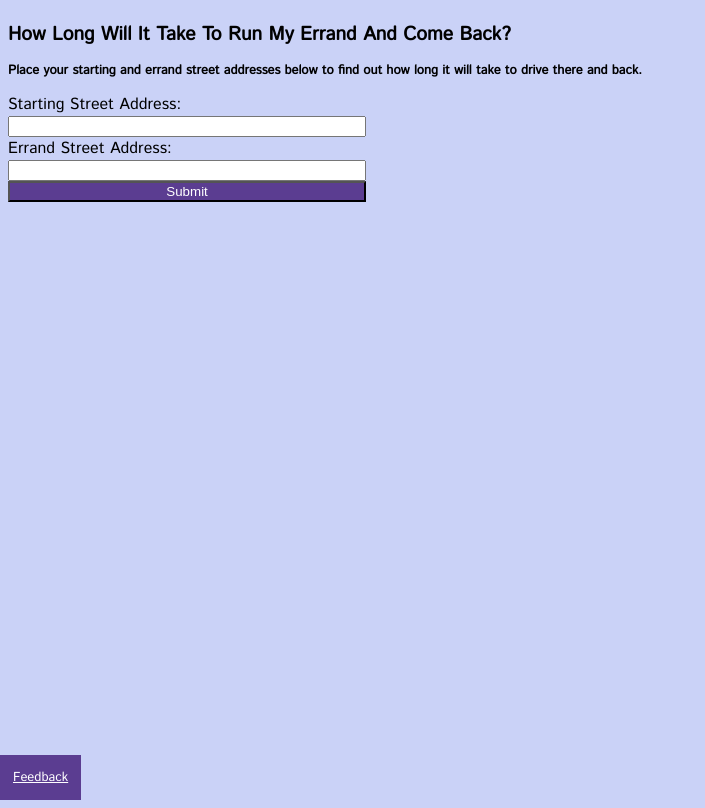
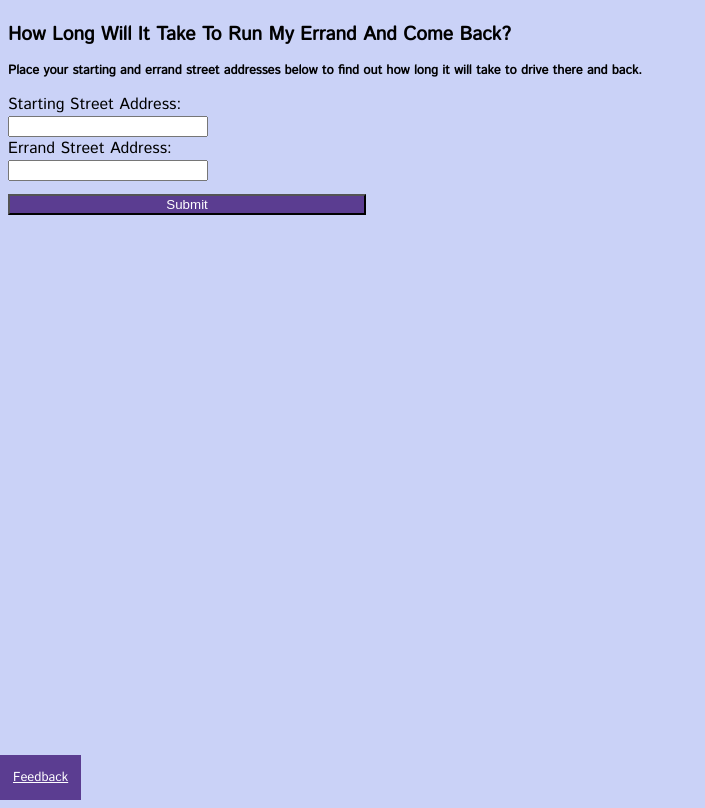
Before and after one commit to DeliaCodes/errandtimer, a plain HTML site: page search.html in a window 1280 px wide. Shown: the whole page, without its empty margins (0-705 px from the left). Drawn offline with nearby package versions, Linux system fonts and the light colour scheme; some packages are replaced by stand-ins of ours.

Commit message:
Removes unneeded styling. Spaces submit from inputs.

```diff
--- a/main.css
+++ b/main.css
@@ -36,10 +36,10 @@ body {
 }
 
 .submit {
-  margin-top: auto;
   cursor: pointer;
   background: #5B3D91;
   color: #ffffff;
+  margin-top: 1em;
 }
 
 .link {
@@ -66,7 +66,6 @@ body {
 }
 
 .responsive input {
-  flex-grow: 3;
   flex-basis: 200px;
 }
 
```
